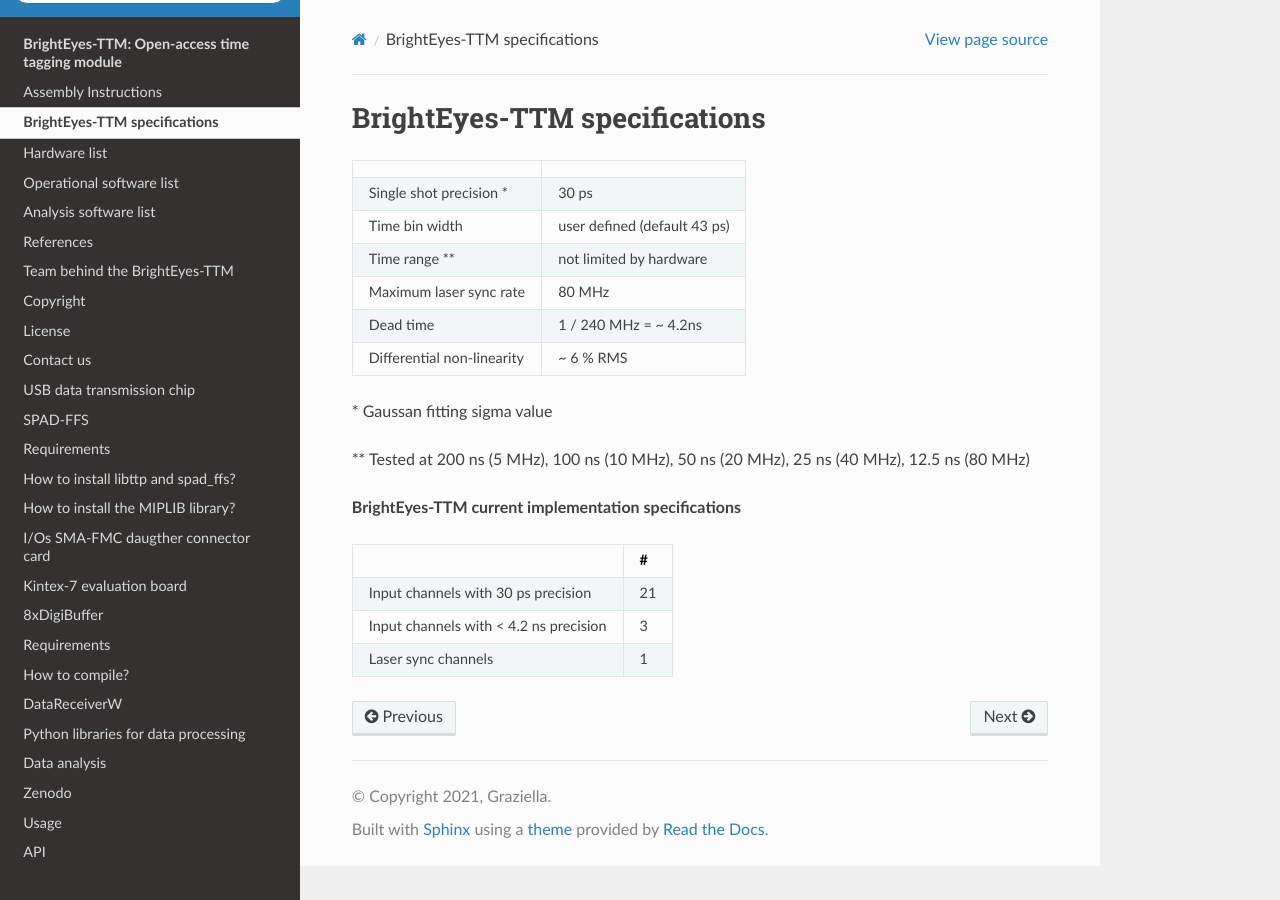
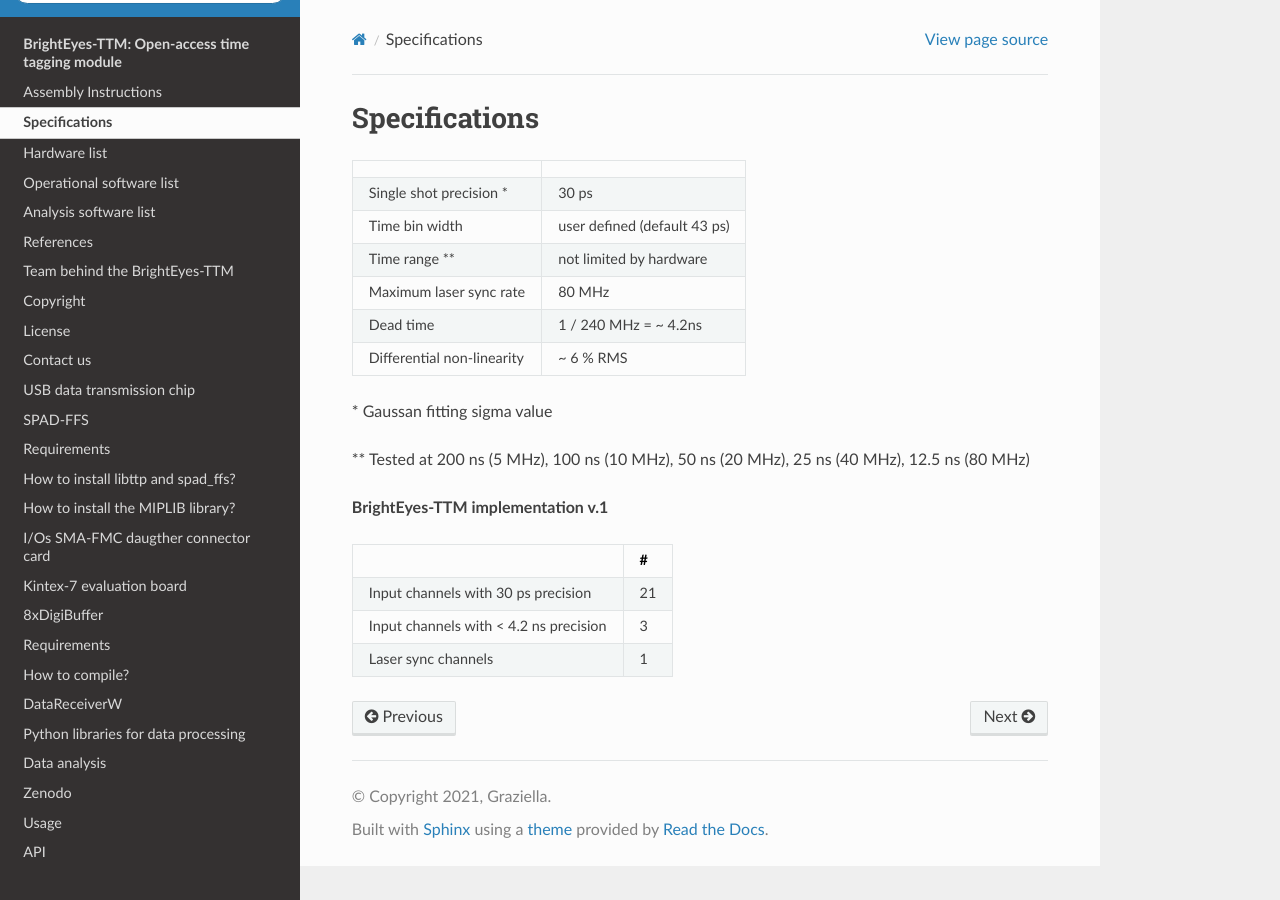
Before and after one commit to mattia-donato/BrightEyes-TTM-docs, a Sphinx documentation site: the page built from docs/source/specifications.rst, in a window 1280 px wide. Built offline with Sphinx 7.4.7 and the Read the Docs theme 2.0.0, drawn with Linux system fonts in a browser that asks for light colours.

Commit message:
Update specifications.rst

```diff
--- a/docs/source/specifications.rst
+++ b/docs/source/specifications.rst
@@ -1,5 +1,5 @@
-BrightEyes-TTM specifications
------------------------------
+Specifications
+--------------
 
 
 .. list-table::
@@ -26,7 +26,7 @@
 
 \** Tested at 200 ns (5 MHz), 100 ns (10 MHz), 50 ns (20 MHz), 25 ns (40 MHz), 12.5 ns (80 MHz)
 
-**BrightEyes-TTM current implementation specifications**
+**BrightEyes-TTM implementation v.1**
 
 .. list-table::
    :header-rows: 1
```
